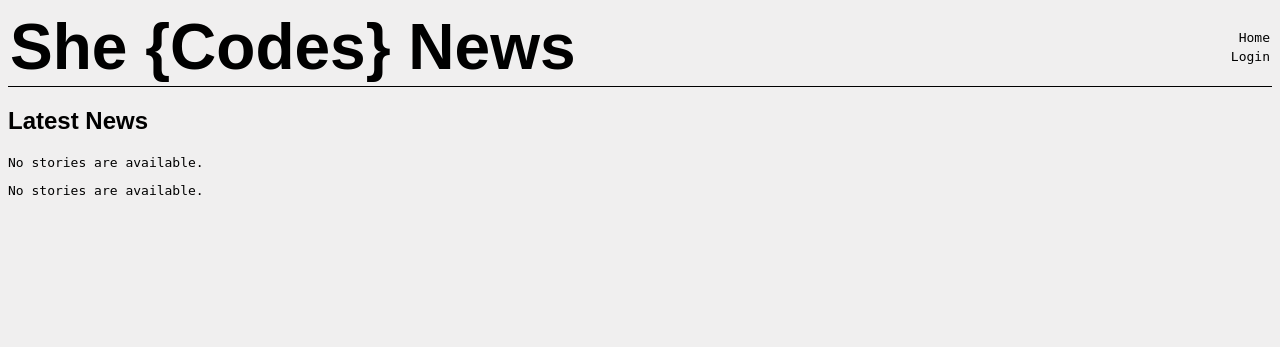
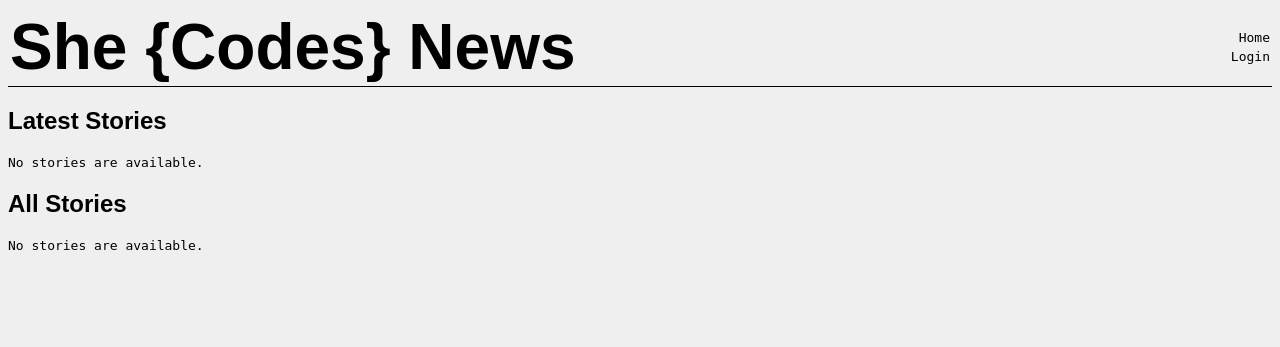
Before and after one commit to SheCodesAus/she-codes-django-news-project-JVDBNE, a Django app: page /news/ in a window 1280 px wide. Shown: the top 347 px of the page. Run offline with Django 4.2, Linux system fonts and the light colour scheme; data that the repository does not hold is empty; parts of the project's set-up code (start-up, migrations or seed data) failed here and were passed over; some web fonts are replaced.

Commit message:
editing html

```diff
--- a/she_codes_news/news/templates/news/index.html
+++ b/she_codes_news/news/templates/news/index.html
@@ -8,7 +8,7 @@
 
 {% block content %}
 
-    <h2>Latest News</h2>
+    <h2>Latest Stories</h2>
 
     <div id="latest-stories">
         {% if latest_stories %}
@@ -20,6 +20,8 @@
             <p>No stories are available.</p>
         {% endif %}
     </div>
+
+    <h2>All Stories</h2>
 
     <div id="all-stories">
         {% if latest_stories %}
```
